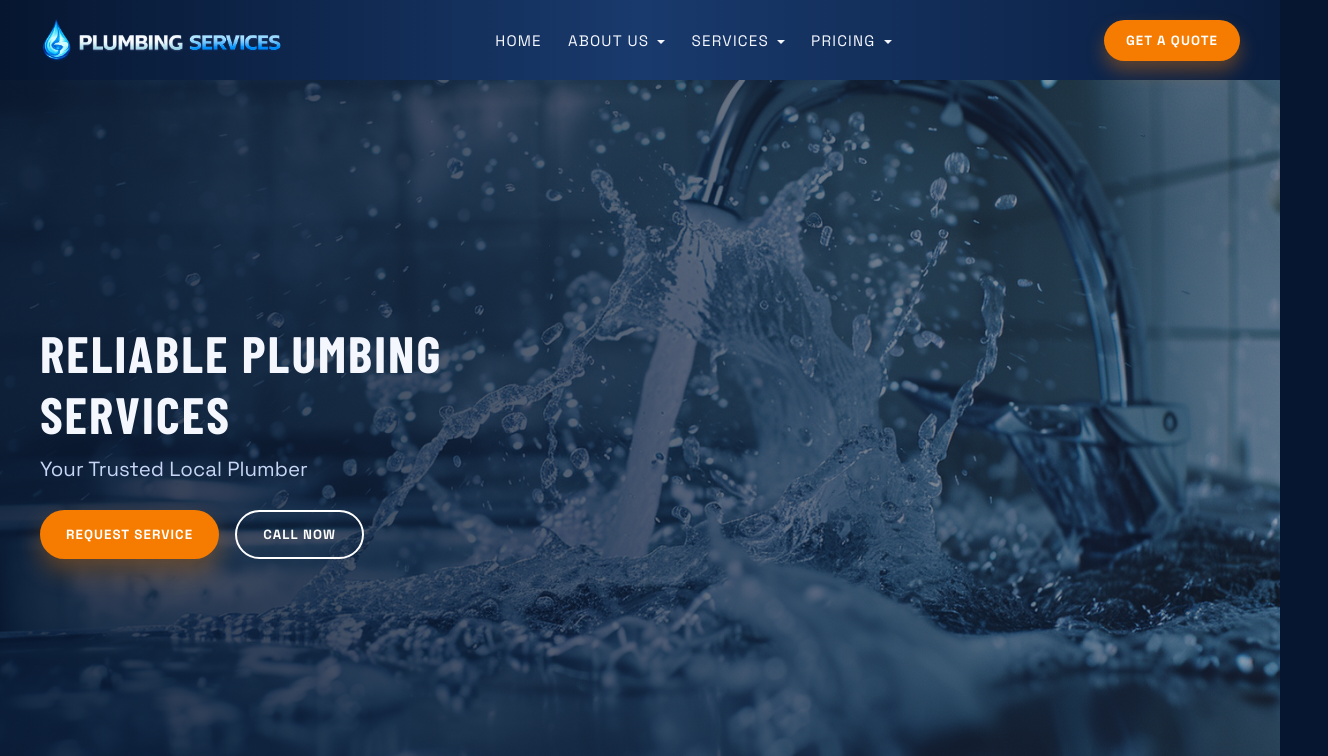
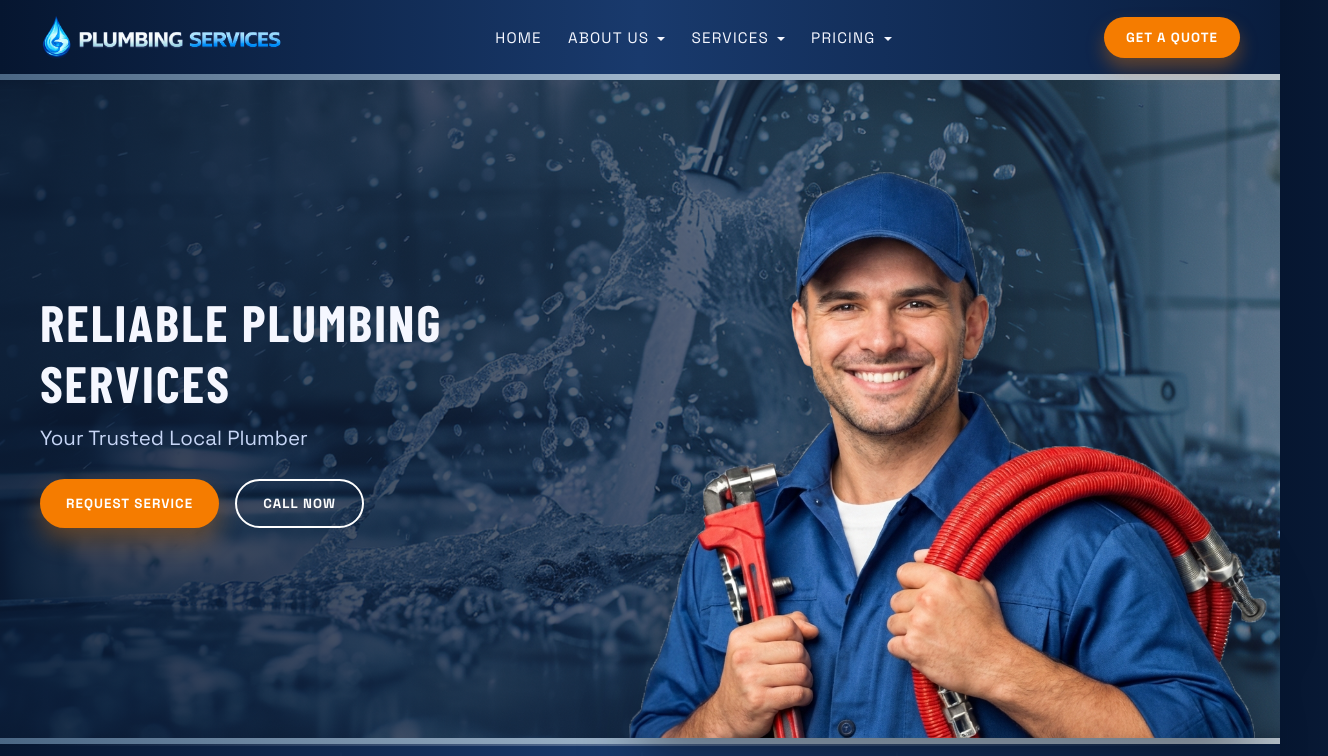
Before and after one commit to Alllvar/codersuccess-hero, a React (Vite) app: page / in a window 1280 px wide. Shown: the top 756 px of the page, 1328 px wide, since content can reach past the window. Built offline with nearby package versions, Linux system fonts and the light colour scheme.

Commit message:
add worker

```diff
--- a/src/App.css
+++ b/src/App.css
@@ -20,8 +20,9 @@
 body {
   margin: 0;
   font-family: 'Space Grotesk', 'Gill Sans', 'Trebuchet MS', sans-serif;
-  background: #061630;
+  background: linear-gradient(90deg, var(--nav-1), var(--nav-2), var(--nav-3));
   color: var(--ink);
+  overflow-x: hidden;
 }
 
 img {
@@ -45,6 +46,9 @@ button {
   z-index: 60;
   height: 80px;
   background: linear-gradient(90deg, var(--nav-1), var(--nav-2), var(--nav-3));
+
+  border-bottom: 6px solid;
+  border-image: linear-gradient(90deg, #4a6684, #9fb5ca, #b6c0c9) 1;
 }
 
 .nav-inner {
@@ -206,10 +210,12 @@ button {
   position: relative;
   background-size: cover;
   background-position: center;
-  min-height: 720px;
-  padding: 80px 0;
+  padding: 80px 0 0;
   display: flex;
-  align-items: center;
+  align-items: stretch;
+
+  border-bottom: 6px solid;
+  border-image: linear-gradient(90deg, #4a6684, #9fb5ca, #b6c0c9) 1;
 }
 
 .hero::before {
@@ -236,6 +242,10 @@ button {
 .hero-left,
 .hero-right {
   flex: 1;
+}
+
+.hero-left {
+  padding-bottom: 80px;
 }
 
 .hero-title {
@@ -281,10 +291,22 @@ button {
 
 .hero-right {
   min-height: 240px;
+  display: flex;
+  align-items: flex-end;
+  justify-content: center;
+  padding-left: 24px;
+  align-self: flex-end;
+}
+
+.hero-worker {
+  width: 130%;
+  filter: drop-shadow(0 18px 28px rgba(3, 10, 25, 0.45));
 }
 
 .service-strip {
   position: relative;
+  border-bottom: 6px solid;
+  border-image: linear-gradient(90deg, #4a6684, #9fb5ca, #b6c0c9) 1;
 }
 
 .strip-container {
@@ -437,7 +459,7 @@ button {
 
 @media (max-width: 900px) {
   .hero {
-    padding: 64px 0;
+    align-items: center;
   }
 
   .hero-inner {
@@ -445,9 +467,16 @@ button {
     align-items: flex-start;
   }
 
+  .hero-left {
+    padding-bottom: 0;
+  }
+
   .hero-right {
     width: 100%;
     min-height: 160px;
+    padding-left: 0;
+    margin-top: 24px;
+    align-self: stretch;
   }
 
   .service-strip {
--- a/src/App.jsx
+++ b/src/App.jsx
@@ -6,6 +6,7 @@ import emergency from './assets/emergency.png'
 import drain from './assets/drain.png'
 import heaters from './assets/heaters.png'
 import detection from './assets/detection.png'
+import worker from './assets/worker.png'
 
 function App() {
   const [isMenuOpen, setIsMenuOpen] = useState(false)
@@ -93,7 +94,9 @@ function App() {
               </button>
             </div>
           </div>
-          <div className="hero-right" aria-hidden="true" />
+          <div className="hero-right animate__animated animate__fadeIn">
+            <img className="hero-worker" src={worker} alt="Plumber at work" />
+          </div>
         </div>
       </section>
 
```
